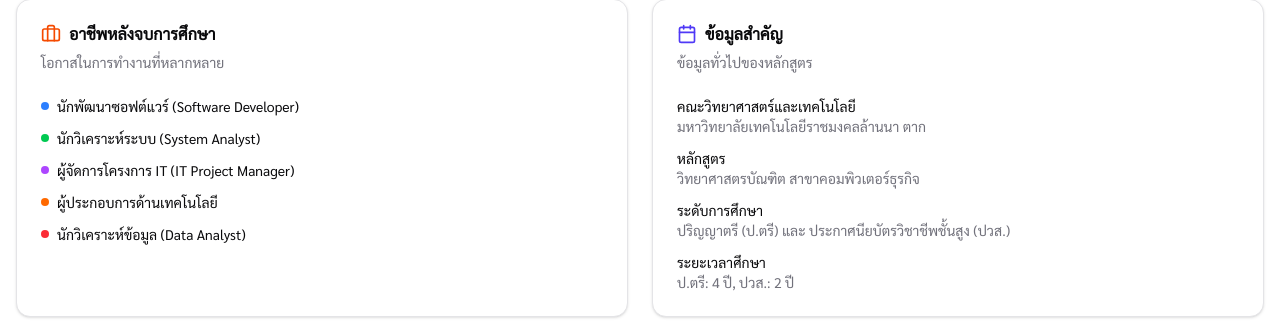
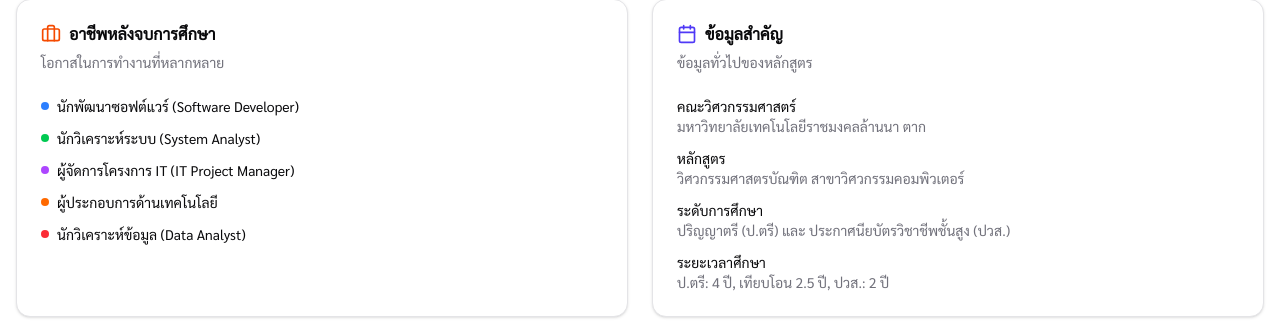
Before and after one commit to Erbiyon/cpetctak-course, a Next.js app: page / in a window 1280 px wide. Shown: the part 623-952 px from the top of the page. Built offline with nearby package versions, Linux system fonts and the light colour scheme; no server answers; the database is empty.

Commit message:
แก้ไขข้อมูลหลักสูตรในหน้า Home: เปลี่ยนชื่อคณะและปรับปรุงรายละเอียดหลักสูตร

```diff
--- a/app/page.tsx
+++ b/app/page.tsx
@@ -124,12 +124,12 @@ export default function Home() {
                         <CardContent>
                             <div className="space-y-3 text-sm">
                                 <div>
-                                    <p className="font-medium">คณะวิทยาศาสตร์และเทคโนโลยี</p>
+                                    <p className="font-medium">คณะวิศวกรรมศาสตร์</p>
                                     <p className="text-muted-foreground">มหาวิทยาลัยเทคโนโลยีราชมงคลล้านนา ตาก</p>
                                 </div>
                                 <div>
                                     <p className="font-medium">หลักสูตร</p>
-                                    <p className="text-muted-foreground">วิทยาศาสตรบัณฑิต สาขาคอมพิวเตอร์ธุรกิจ</p>
+                                    <p className="text-muted-foreground">วิศวกรรมศาสตรบัณฑิต สาขาวิศวกรรมคอมพิวเตอร์</p>
                                 </div>
                                 <div>
                                     <p className="font-medium">ระดับการศึกษา</p>
@@ -137,7 +137,7 @@ export default function Home() {
                                 </div>
                                 <div>
                                     <p className="font-medium">ระยะเวลาศึกษา</p>
-                                    <p className="text-muted-foreground">ป.ตรี: 4 ปี, ปวส.: 2 ปี</p>
+                                    <p className="text-muted-foreground">ป.ตรี: 4 ปี, เทียบโอน 2.5 ปี, ปวส.: 2 ปี</p>
                                 </div>
                             </div>
                         </CardContent>
```
